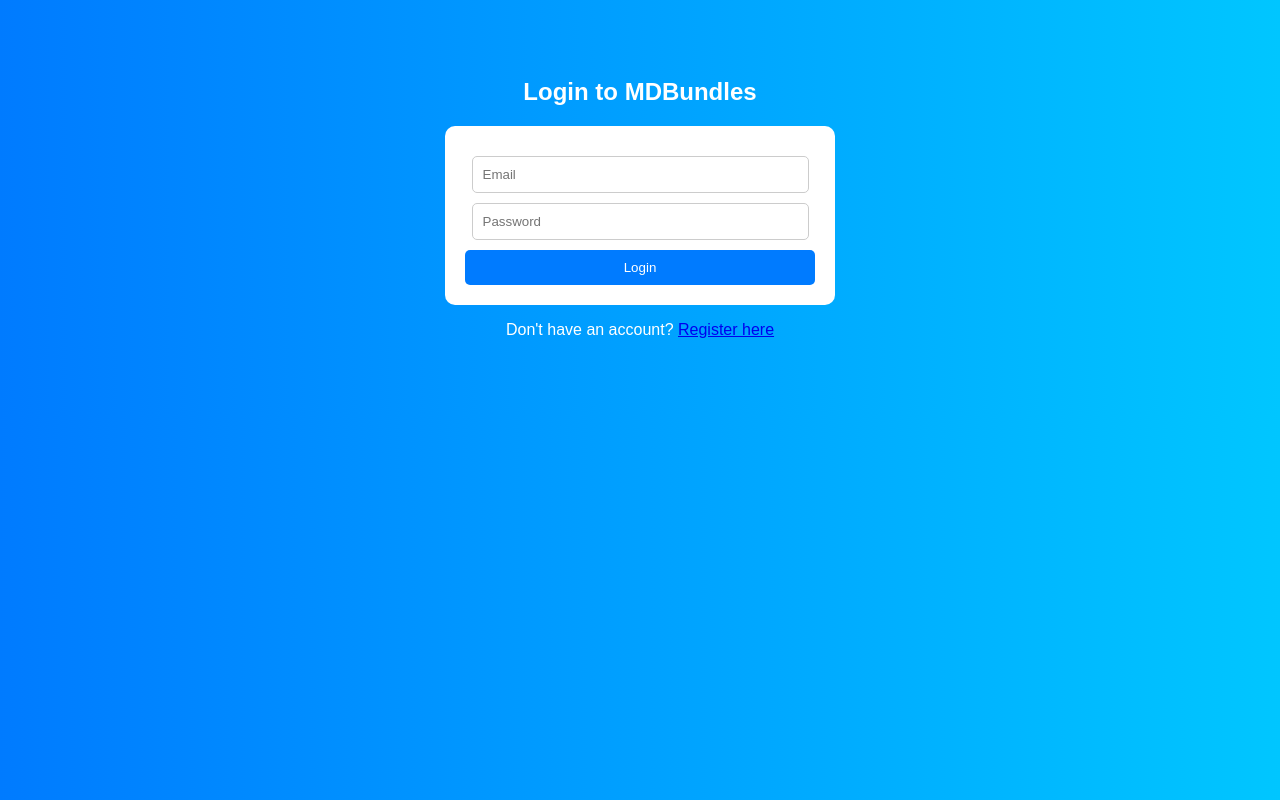
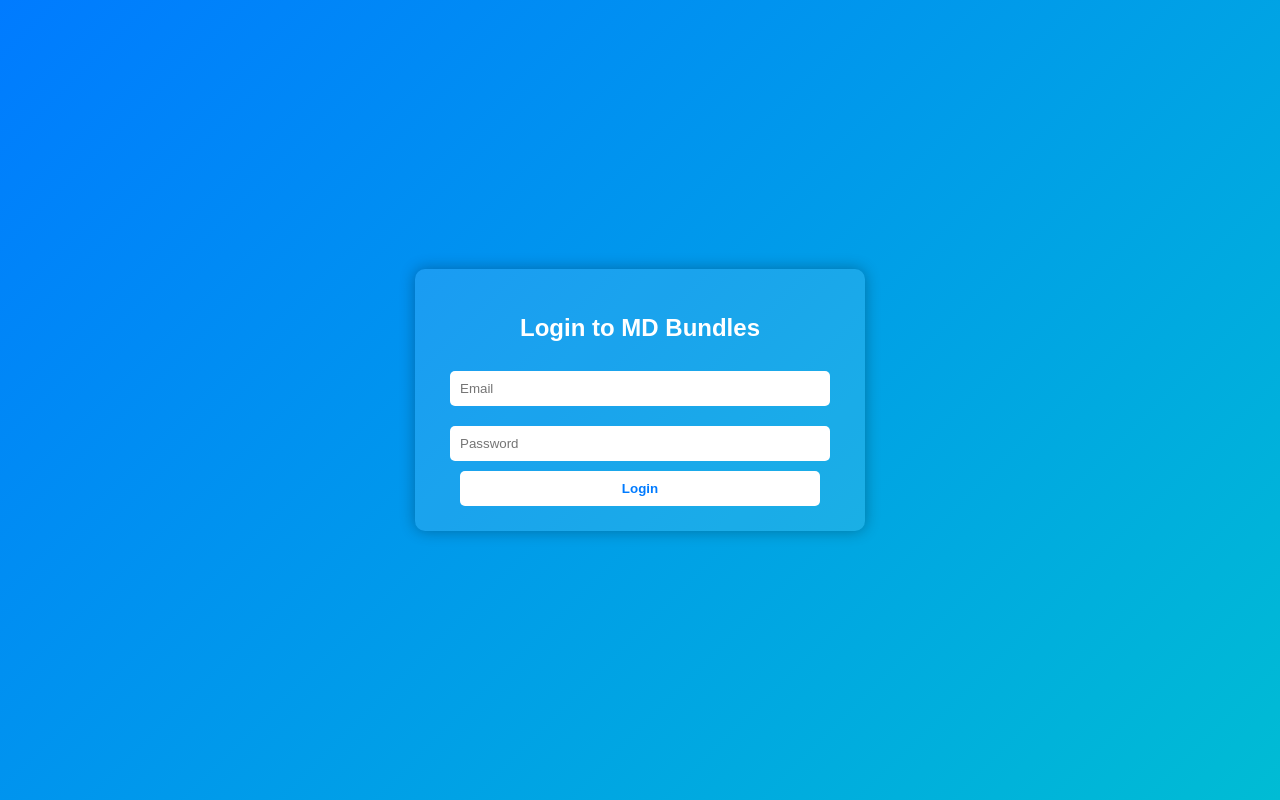
Before and after one commit to SethM28/MDBundles, a website: page login.html in a window 1280 px wide. Drawn offline with Linux system fonts and the light colour scheme.

Commit message:
Update login.html

```diff
--- a/login.html
+++ b/login.html
@@ -1,77 +1,90 @@
 <!DOCTYPE html>
 <html lang="en">
 <head>
-  <meta charset="UTF-8" />
-  <meta name="viewport" content="width=device-width, initial-scale=1.0" />
-  <title>MDBundles Login</title>
+  <meta charset="UTF-8">
+  <meta name="viewport" content="width=device-width, initial-scale=1.0">
+  <title>MD Bundles - Login</title>
   <style>
     body {
       font-family: Arial, sans-serif;
-      background: linear-gradient(to right, #007bff, #00c6ff);
+      background: linear-gradient(135deg, #007bff, #00bcd4);
+      display: flex;
+      justify-content: center;
+      align-items: center;
+      height: 100vh;
+      margin: 0;
       color: #fff;
+    }
+    .login-box {
+      background: rgba(255, 255, 255, 0.1);
+      border-radius: 10px;
+      padding: 25px;
+      width: 90%;
+      max-width: 400px;
+      box-shadow: 0 0 15px rgba(0,0,0,0.3);
       text-align: center;
-      padding: 50px;
-    }
-    form {
-      background: white;
-      color: #333;
-      max-width: 350px;
-      margin: auto;
-      padding: 20px;
-      border-radius: 10px;
     }
     input {
-      display: block;
       width: 90%;
-      margin: 10px auto;
       padding: 10px;
-      border: 1px solid #ccc;
+      margin: 10px 0;
+      border: none;
       border-radius: 5px;
     }
     button {
-      background-color: #007bff;
-      color: white;
+      width: 90%;
+      padding: 10px;
+      background: #fff;
+      color: #007bff;
       border: none;
-      padding: 10px 15px;
       border-radius: 5px;
+      font-weight: bold;
       cursor: pointer;
-      width: 100%;
     }
     button:hover {
-      background-color: #0056b3;
+      background: #00bcd4;
+      color: #fff;
     }
   </style>
 </head>
 <body>
-  <h2>Login to MDBundles</h2>
+
+  <div class="login-box">
+    <h2>Login to MD Bundles</h2>
     <form id="loginForm">
-    <input type="email" id="email" placeholder="Email" required />
-    <input type="password" id="password" placeholder="Password" required />
+      <input type="email" name="email" placeholder="Email" required><br>
+      <input type="password" name="password" placeholder="Password" required><br>
       <button type="submit">Login</button>
     </form>
-  <p>Don't have an account? <a href="register.html">Register here</a></p>
+  </div>
 
   <script>
     const form = document.getElementById("loginForm");
     form.addEventListener("submit", async (e) => {
       e.preventDefault();
-      const email = document.getElementById("email").value;
-      const password = document.getElementById("password").value;
 
-      const res = await fetch("https://mdbundles-server.onrender.com/api/login", {
+      const email = form.email.value;
+      const password = form.password.value;
+
+      try {
+        const response = await fetch("https://mdbundles-server.onrender.com/api/login", {
           method: "POST",
           headers: { "Content-Type": "application/json" },
           body: JSON.stringify({ email, password }),
         });
 
-      if (res.ok) {
-        const data = await res.json();
-        alert("Login successful!");
-        // Redirect automatically to dashboard
-        window.location.href = `dashboard.html?sessionId=${data.sessionId}`;
+        const data = await response.json();
+        if (!response.ok) throw new Error(data.message);
+
+        alert(data.message);
+
+        if (data.role === "admin") {
+          window.location.href = "admin.html";
         } else {
-        const text = await res.text();
-        alert("Error: " + text);
+          window.location.href = "dashboard.html";
+        }
+      } catch (err) {
+        alert("Error: " + err.message);
       }
     });
   </script>
```
Lines whose indentation alone changed are shown as unchanged.
